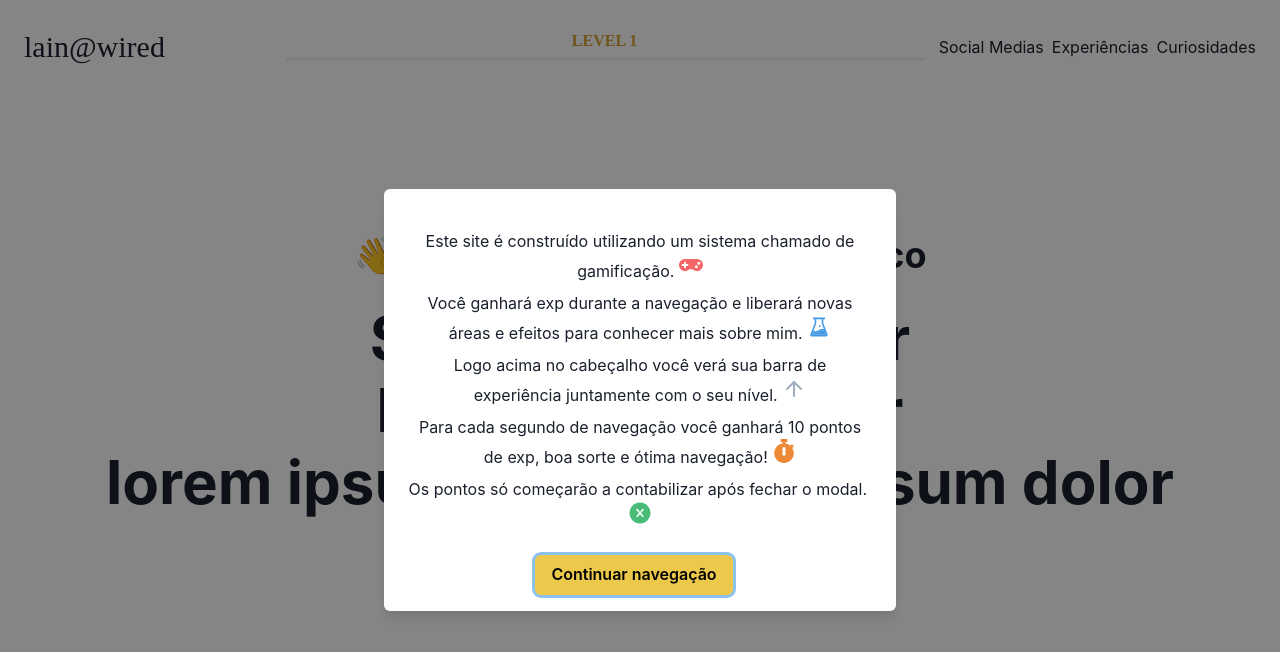
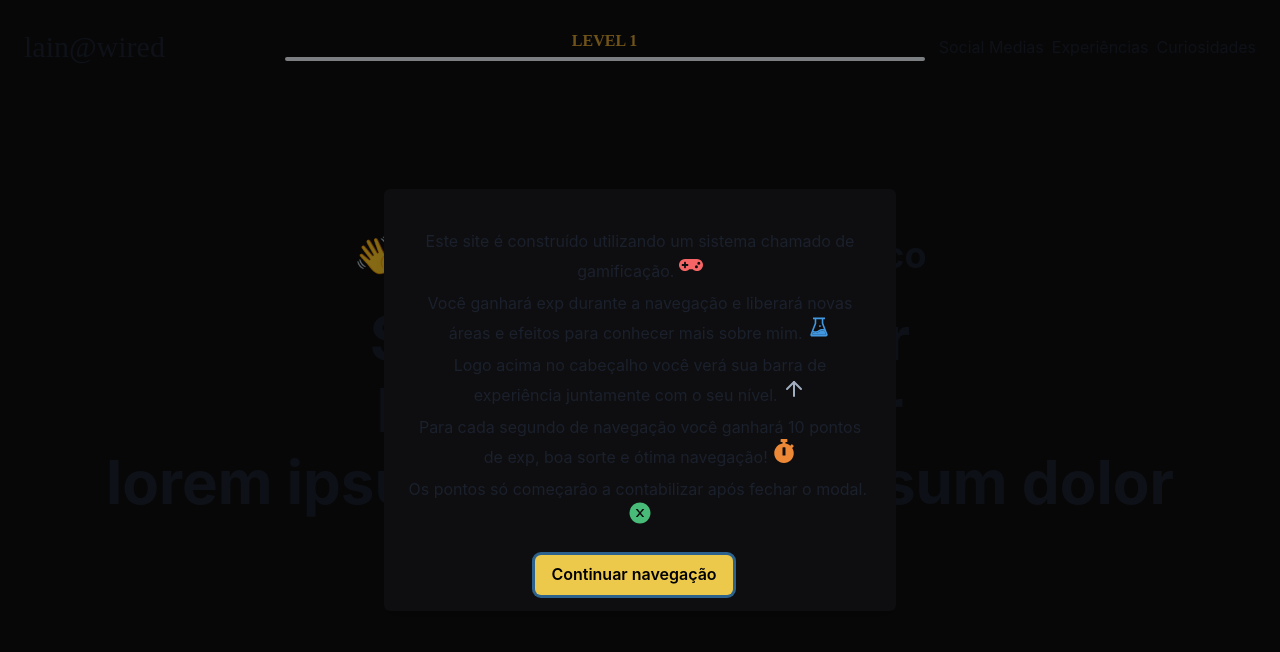
Before and after one commit to w1redl4in/portfolio-v2, a Next.js app: page / in a window 1280 px wide. Shown: the top 652 px of the page. Built offline with nearby package versions, Linux system fonts and the light colour scheme; a web font is replaced by a local one.

Commit message:
style(color): :lipstick: add new background colors

```diff
--- a/src/_layouts/default.tsx
+++ b/src/_layouts/default.tsx
@@ -10,7 +10,12 @@ export function DefaultLayout({ children }: DefaultLayoutProps) {
   useCountExperience();
 
   return (
-    <Flex justifyContent="space-between" flexDirection="column" minH="100vh">
+    <Flex
+      background="background"
+      justifyContent="space-between"
+      flexDirection="column"
+      minH="100vh"
+    >
       <Header />
       {children}
       {/* <Footer /> */}
--- a/src/gamification/index.tsx
+++ b/src/gamification/index.tsx
@@ -40,7 +40,7 @@ export function GamificationModalRoot() {
       onClose={() => {}}
     >
       <ModalOverlay />
-      <ModalContent>
+      <ModalContent background="background">
         <ModalHeader textAlign="center" />
         <ModalBody>
           <Component />
```
